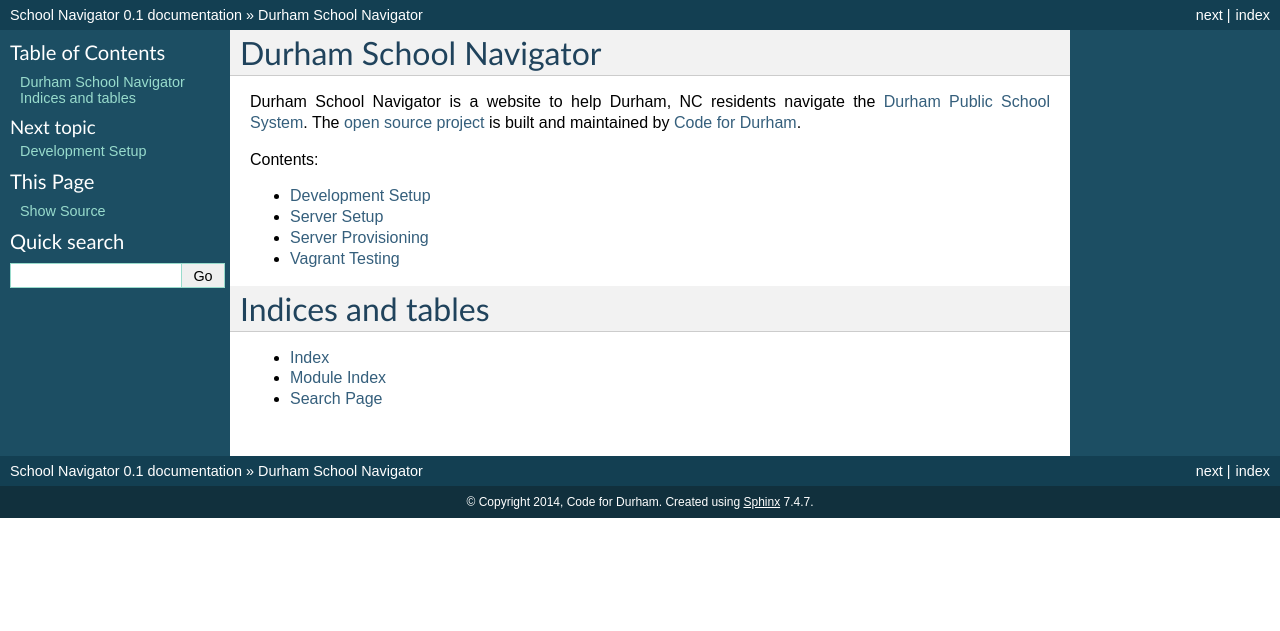
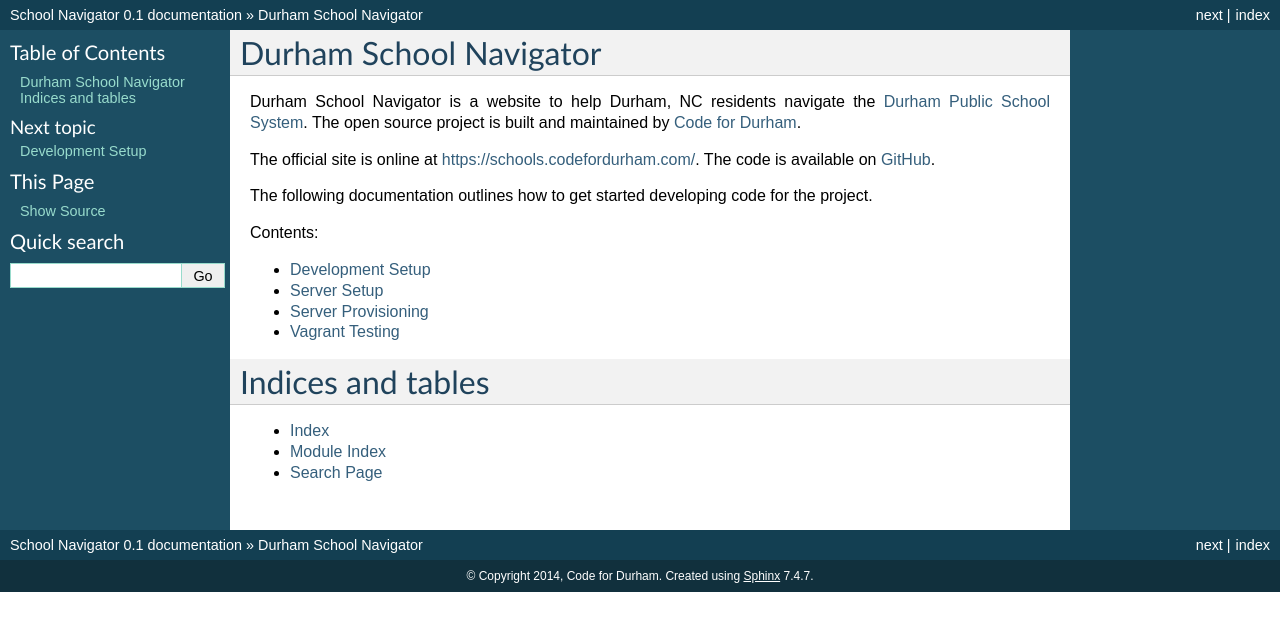
Before and after one commit to codefordurham/school-navigator, a Sphinx documentation site: the page built from docs/index.rst, in a window 1280 px wide. Shown: the top 631 px of the page. Built offline with Sphinx 7.4.7, drawn with Linux system fonts in a browser that asks for light colours.

Commit message:
add link to site

```diff
--- a/docs/index.rst
+++ b/docs/index.rst
@@ -7,10 +7,16 @@
 =======================
 
 Durham School Navigator is a website to help Durham, NC residents navigate the
-`Durham Public School System`_. The `open source project`_ is built and
+`Durham Public School System`_. The open source project is built and
 maintained by `Code for Durham`_.
 
-.. _open source project: https://github.com/codefordurham/school-navigator
+The official site is online at https://schools.codefordurham.com/. The code is
+available on `GitHub`_.
+
+The following documentation outlines how to get started developing code for the
+project.
+
+.. _GitHub: https://github.com/codefordurham/school-navigator
 .. _Code for Durham: http://codefordurham.com/
 .. _Durham Public School System: http://www.dpsnc.net/
 
```
